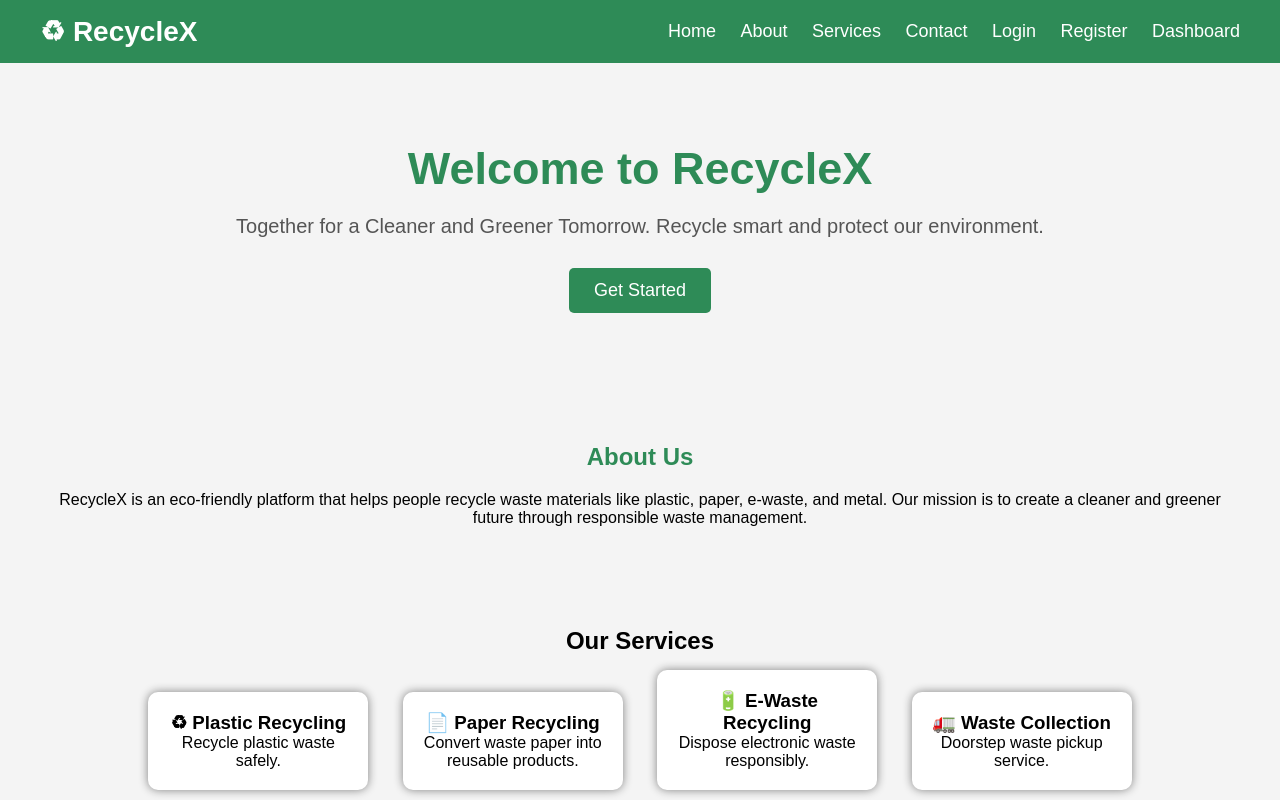
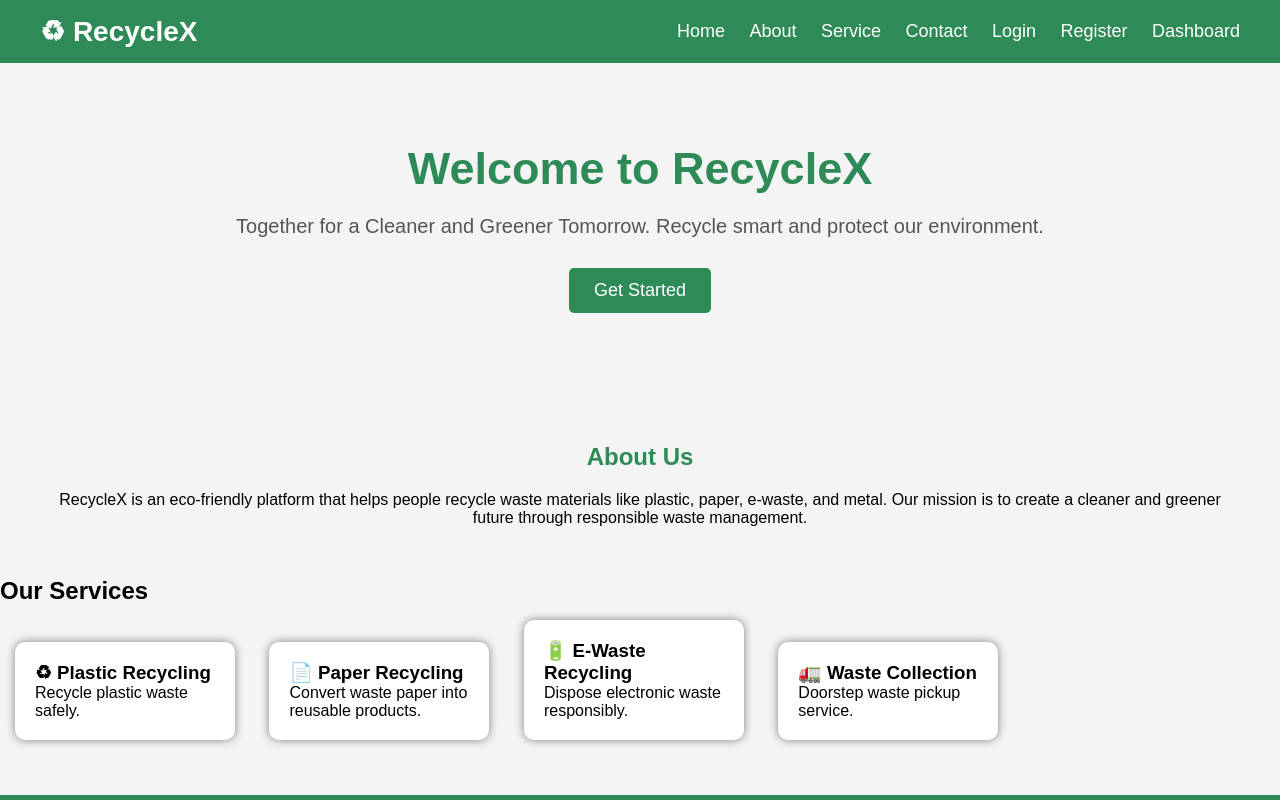
Before and after one commit to Lathikaa10/fullstackfrontend, a plain HTML site: page index.html in a window 1280 px wide. Shown: the top 800 px of the page. Drawn offline with Linux system fonts and the light colour scheme.

Commit message:
Update index.html

```diff
--- a/index.html
+++ b/index.html
@@ -120,7 +120,7 @@ footer{
 <nav>
 <a href="index.html">Home</a>
 <a href="about.html">About</a>
-<a href="services.html">Services</a>
+<a href="service.html">Service</a>
 <a href="contact.html">Contact</a>
 <a href="login.html">Login</a>
 <a href="register.html">Register</a>
@@ -152,7 +152,7 @@ RecycleX is an eco-friendly platform that helps people recycle waste materials l
 
 </section>
 
-<section class="services">
+<section class="service">
 
 <h2>Our Services</h2>
 
```
